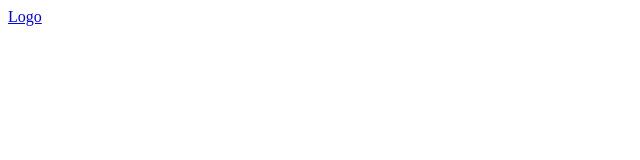
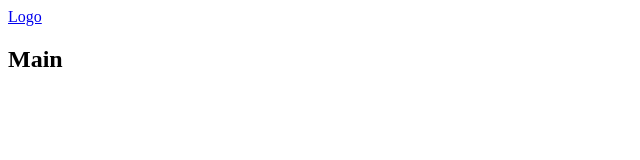
Before and after one commit to jurayevdev/full-stack-group-n1, a plain HTML site: page Modul-1/Lesson-11/index.html in a window 1280 px wide. Shown: the full height of the page, 0-640 px from the left. Drawn offline with Linux system fonts and the light colour scheme.

Commit message:
add main

```diff
--- a/Modul-1/Lesson-11/index.html
+++ b/Modul-1/Lesson-11/index.html
@@ -15,5 +15,17 @@
     </header>
 
     <!-- header end -->
+
+    <!-- main start -->
+
+    <main>
+      <section>
+        <div class="container">
+          <h1>Main</h1>
+        </div>
+      </section>
+    </main>
+
+    <!-- main end -->
   </body>
 </html>
```
